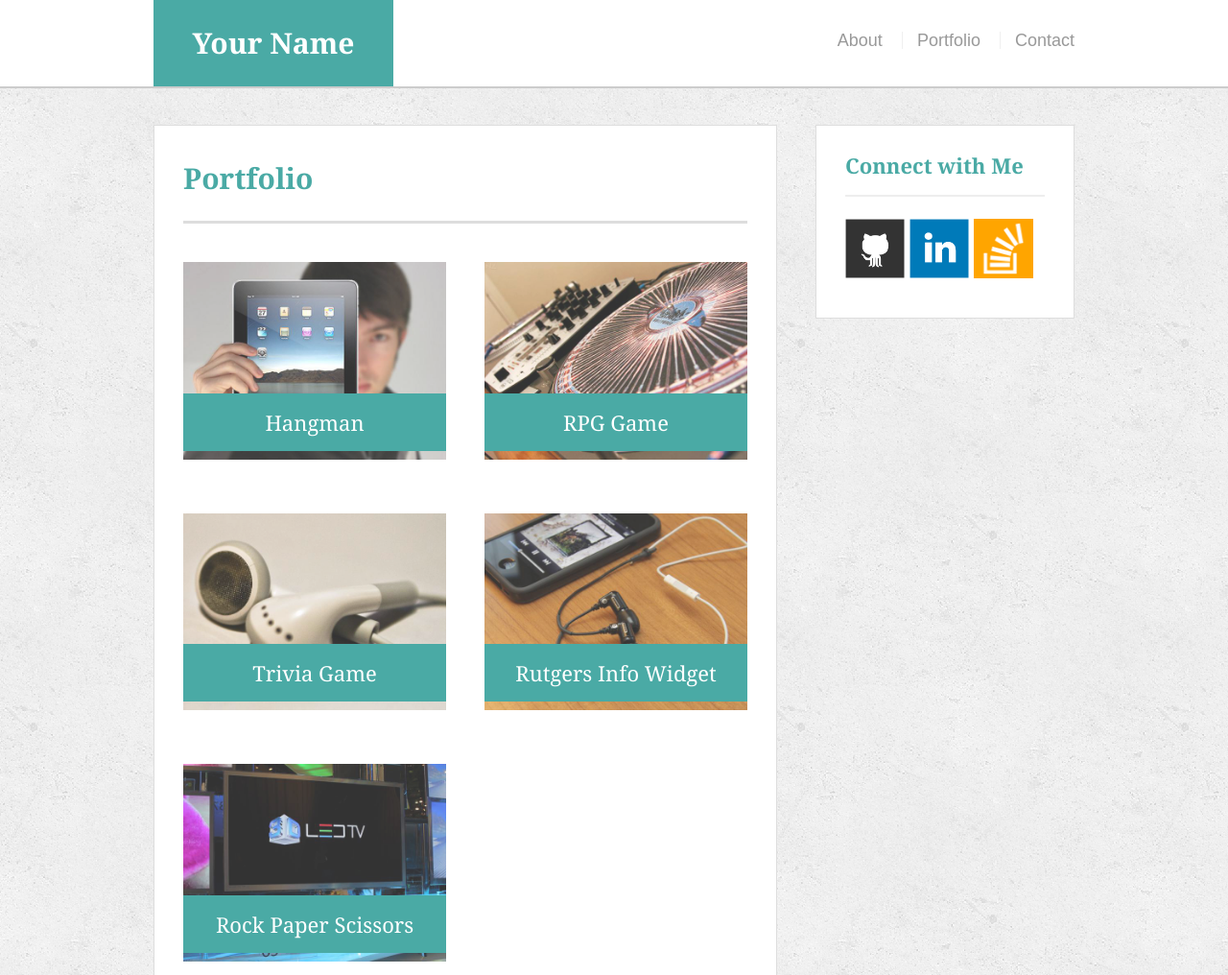
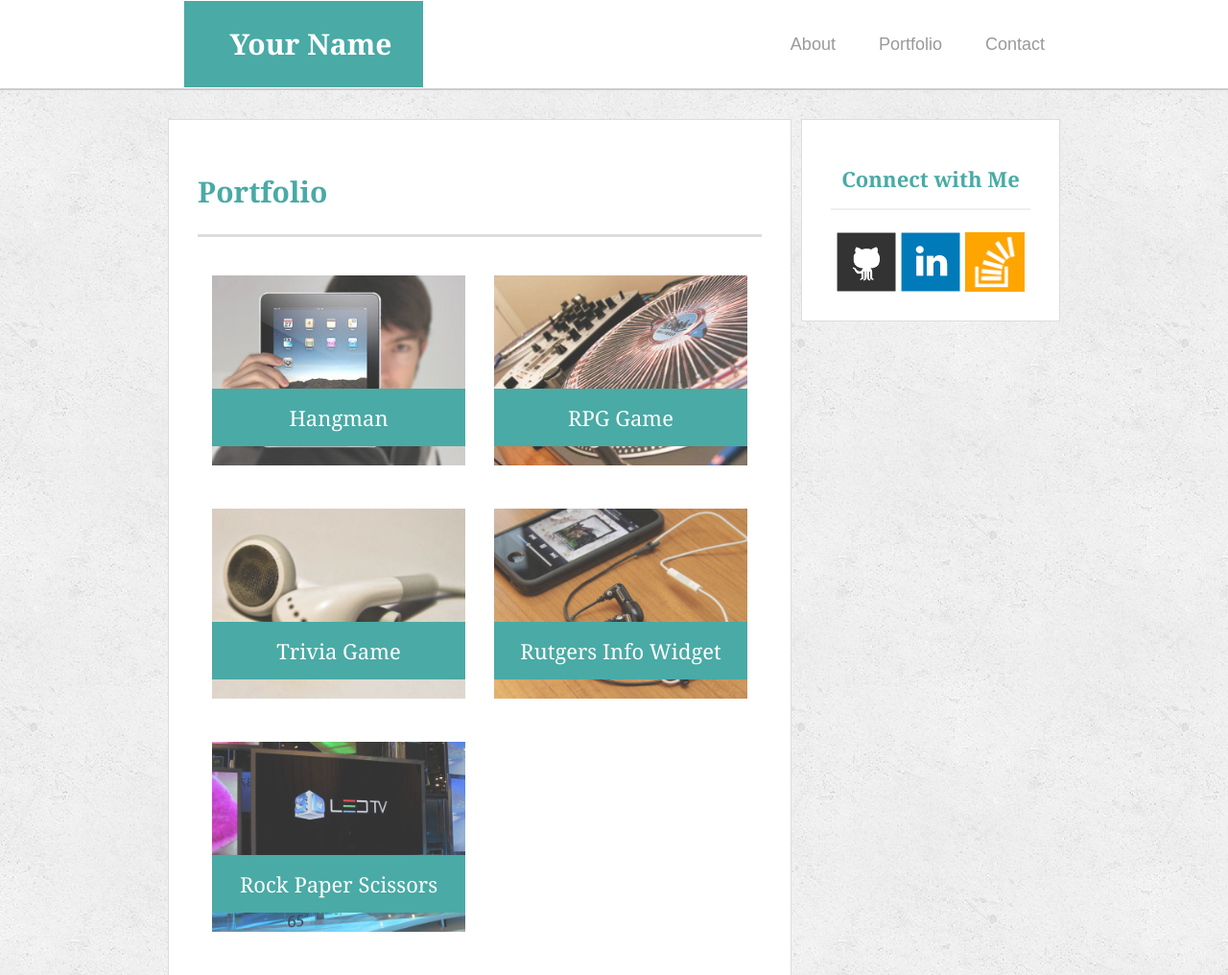
Before and after one commit to daytonmills/Bootstrap-Portfolio, a plain HTML site: page portfolio.html in a window 1280 px wide. Shown: the top 1016 px of the page at 96% size. Drawn offline with nearby package versions, Linux system fonts and the light colour scheme.

Commit message:
Final changes

```diff
--- a/assets/css/style.css
+++ b/assets/css/style.css
@@ -53,7 +53,7 @@ h3 {
 /* header */
 
 #masthead {
-  position: fixed;
+  position: relative;
   z-index: 99;
   width: 100%;
   margin: 0 0 30px;
@@ -77,11 +77,6 @@ h3 {
   background: #4aaaa5;
 }
 
-nav {
-  float: right;
-  margin-top: 25px;
-}
-
 nav a {
   display: inline-block;
   padding-left: 15px;
@@ -92,8 +87,36 @@ nav a {
   border-left: 1px solid #efefef;
 }
 
+nav a:hover,
+nav a:active,
+.nav>li>a:hover
+{
+    color: #4aaaa7;
+    background-color: #fff;
+}
+
 nav a:first-child {
   border-left: 0 none;
+}
+
+.navbar{
+    margin-bottom: 0;
+}
+
+.navbar-nav>li>a{
+    padding-top: 35px;
+}
+
+.navbar-toggle
+{
+    margin-top: 25px;
+    background-color: #4aaaa5;
+    border: 1px solid #4aaaa5;
+}
+
+.icon-bar
+{
+    background-color: #fff;
 }
 
 /* footer */
@@ -121,6 +144,11 @@ footer {
   border: 1px solid #ddd;
 }
 
+#connect
+{
+    text-align: center;
+}
+
 h3,
 .sidebar h2 {
   padding-bottom: 20px;
@@ -142,10 +170,6 @@ h3,
 
 /* main */
 
-#main-container {
-  padding-top: 130px;
-}
-
 .main-section {
   float: left;
   width: 100%;
@@ -161,7 +185,7 @@ h3,
 .work {
   position: relative;
   float: left;
-  width: 274px;
+  width: 100%;
   margin: 20px 0 25px;
   overflow: auto;
 }
@@ -202,6 +226,8 @@ h3,
 
 #contact-form ul {
   margin-bottom: 20px;
+  padding-left: 0;
+  list-style-type: none;
 }
 
 #contact-form li {
@@ -237,3 +263,10 @@ input[type=submit] {
   background: #4aaaa5;
   border: 0 none;
 }
+
+@media screen and (max-width: 980px){
+    .main-section,
+    .sidebar{
+        max-width: 100%;
+    }
+}
--- a/portfolio.html
+++ b/portfolio.html
@@ -6,56 +6,76 @@
     <meta name="viewport" content="width=device-width, initial-scale=1.0">
     <title>Portfolio | Your Name</title>
 
-  <link rel="stylesheet" type="text/css" href="assets/css/reset.css">
+    <script src="https://code.jquery.com/jquery-3.2.1.min.js" integrity="sha256-hwg4gsxgFZhOsEEamdOYGBf13FyQuiTwlAQgxVSNgt4=" crossorigin="anonymous"></script>
+    <script src="https://maxcdn.bootstrapcdn.com/bootstrap/3.3.7/js/bootstrap.min.js" integrity="sha384-Tc5IQib027qvyjSMfHjOMaLkfuWVxZxUPnCJA7l2mCWNIpG9mGCD8wGNIcPD7Txa" crossorigin="anonymous"></script>
+
+    <link rel="stylesheet" href="https://maxcdn.bootstrapcdn.com/bootstrap/3.3.7/css/bootstrap.min.css" integrity="sha384-BVYiiSIFeK1dGmJRAkycuHAHRg32OmUcww7on3RYdg4Va+PmSTsz/K68vbdEjh4u" crossorigin="anonymous">
     <link rel="stylesheet" type="text/css" href="assets/css/style.css">
 </head>
 
 <body>
-
     <header id="masthead">
         <div class="container">
+            <nav class="navbar">
+                <div class="navbar-header">
+                    <button type="button" class="navbar-toggle collapsed" data-toggle="collapse" data-target="#bs-example-navbar-collapse-1">
+                        <span class="sr-only">Toggle navigation</span>
+                        <span class="icon-bar"></span>
+                        <span class="icon-bar"></span>
+                        <span class="icon-bar"></span>
+                    </button>
                     <a href="index.html" id="logo">Your Name</a>
-      <nav>
-        <a href="index.html">About</a>
-        <a href="portfolio.html">Portfolio</a>
-        <a href="contact.html">Contact</a>
+                </div>
+
+                <!-- Collect the nav links, forms, and other content for toggling -->
+                <div class="collapse navbar-collapse" id="bs-example-navbar-collapse-1">
+                    <ul class="nav navbar-nav navbar-right">
+                        <li><a href="index.html">About</a></li>
+                        <li><a href="portfolio.html">Portfolio</a></li>
+                        <li><a href="contact.html">Contact</a></li>
+                    </ul>
+                </div><!-- /.navbar-collapse -->
             </nav>
         </div>
     </header>
 
     <div id="main-container" class="container">
-    <section class="main-section" id="portfolio-page">
+        <section class="col-md-8 col-sm-6 col-xs-12 main-section">
             <h1>Portfolio</h1>
 
+            <div class="col-md-6 col-sm-6 col-xs-12">
                 <div class="work">
-        <img src="assets/images/technics-q-c-640-480-1.jpg" alt="hangman">
-
+                    <img class="img-responsive" src="assets/images/technics-q-c-640-480-1.jpg" alt="hangman">
                     <h3>Hangman</h3>
                 </div>
+            </div>
+            <div class="col-md-6 col-sm-6 col-xs-12">
                 <div class="work">
-        <img src="assets/images/technics-q-c-640-480-2.jpg" alt="RPG Game">
-
+                    <img class="img-responsive" src="assets/images/technics-q-c-640-480-2.jpg" alt="RPG Game">
                     <h3>RPG Game</h3>
                 </div>
+            </div>
+            <div class="col-md-6 col-sm-6 col-xs-12">
                 <div class="work">
-        <img src="assets/images/technics-q-c-640-480-5.jpg" alt="Trivia Game">
-
+                    <img class="img-responsive" src="assets/images/technics-q-c-640-480-5.jpg" alt="Trivia Game">
                     <h3>Trivia Game</h3>
                 </div>
+            </div>
+            <div class="col-md-6 col-sm-6 col-xs-12">
                 <div class="work">
-        <img src="assets/images/technics-q-c-640-480-7.jpg" alt="Rutgers Info Widget">
-
+                    <img class="img-responsive" src="assets/images/technics-q-c-640-480-7.jpg" alt="Rutgers Info Widget">
                     <h3>Rutgers Info Widget</h3>
                 </div>
+            </div>
+            <div class="col-md-6 col-sm-6 col-xs-12">
                 <div class="work">
-        <img src="assets/images/technics-q-c-640-480-9.jpg" alt="Rock Paper Scissors">
-
+                    <img class="img-responsive" src="assets/images/technics-q-c-640-480-9.jpg" alt="Rock Paper Scissors">
                     <h3>Rock Paper Scissors</h3>
                 </div>
-
+            </div>
         </section>
 
-    <section class="sidebar">
+        <section class="col-md-3 col-sm-12 sidebar">
             <div id="connect">
                 <h2>Connect with Me</h2>
 
```
Also changed, not shown: contact.html (+22 -6 lines), index.html (+30 -17 lines). Lines whose indentation alone changed are shown as unchanged.
